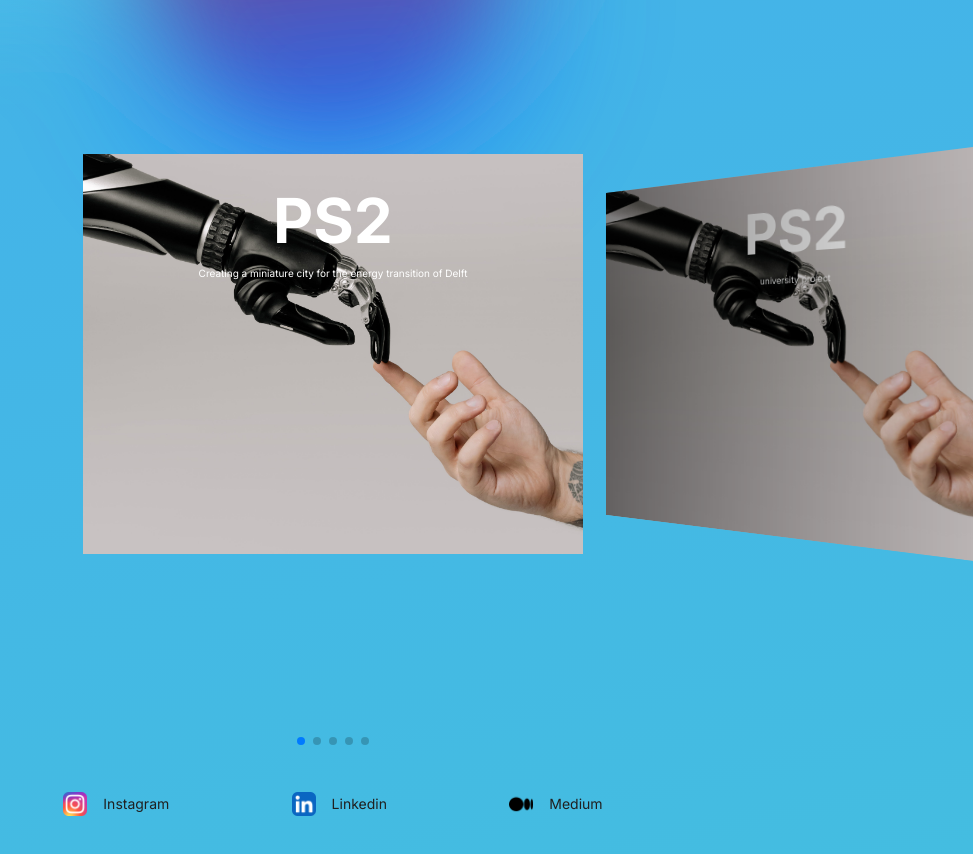
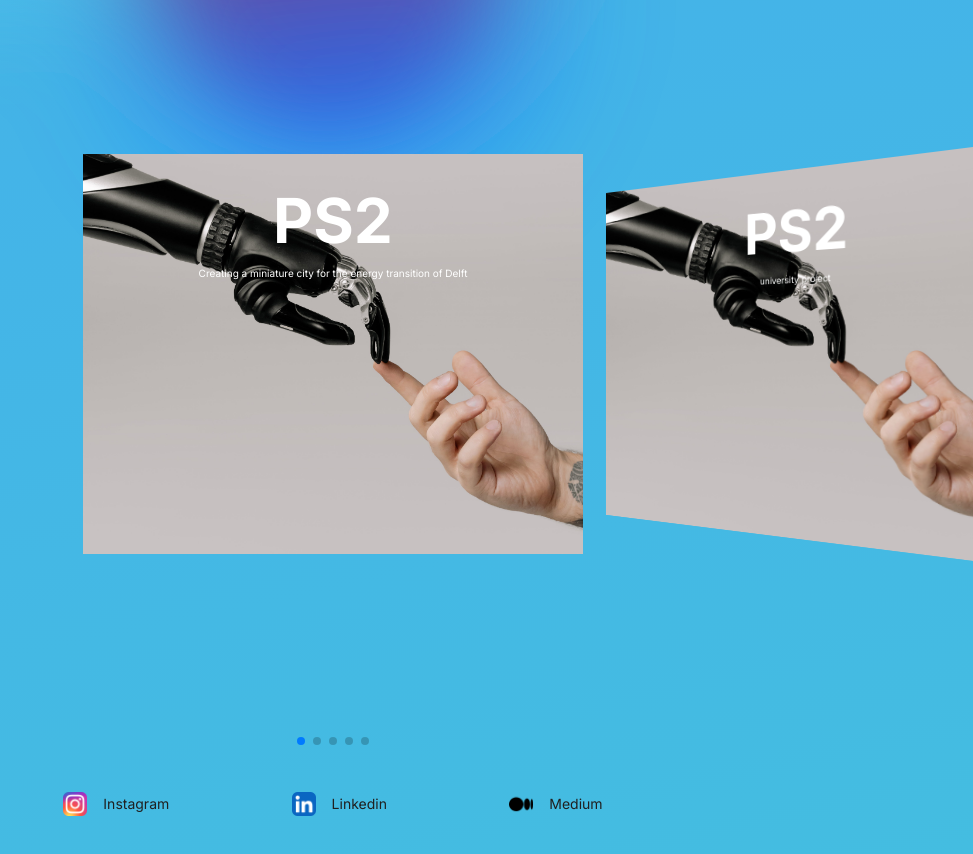
Before and after one commit to lemihai/Portfolio, a React (Create React App) app: page /pages/contact in a window 1280 px wide. Shown: the part 920-1774 px from the top of the page, without its empty margins (307-1280 px from the left). Built offline with nearby package versions, Linux system fonts and the light colour scheme.

Commit message:
dev-1.6.2 (carousel shadow bug fix)
through some feedback I discovered that i was applying the shadow on the swiper and not it's content which left a shadow on the screen when the tilt effect happened. I turned the slider shadows on false and will apply them to the content itself

```diff
--- a/src/Pages/main/components/carouselB.js
+++ b/src/Pages/main/components/carouselB.js
@@ -36,7 +36,7 @@ export default function CarouselB() {
           stretch: 0,
           depth: 100,
           modifier: 1,
-          slideShadows: true,
+          slideShadows: false,
         }}
         pagination={true}
         modules={[EffectCoverflow, Pagination]}
```
